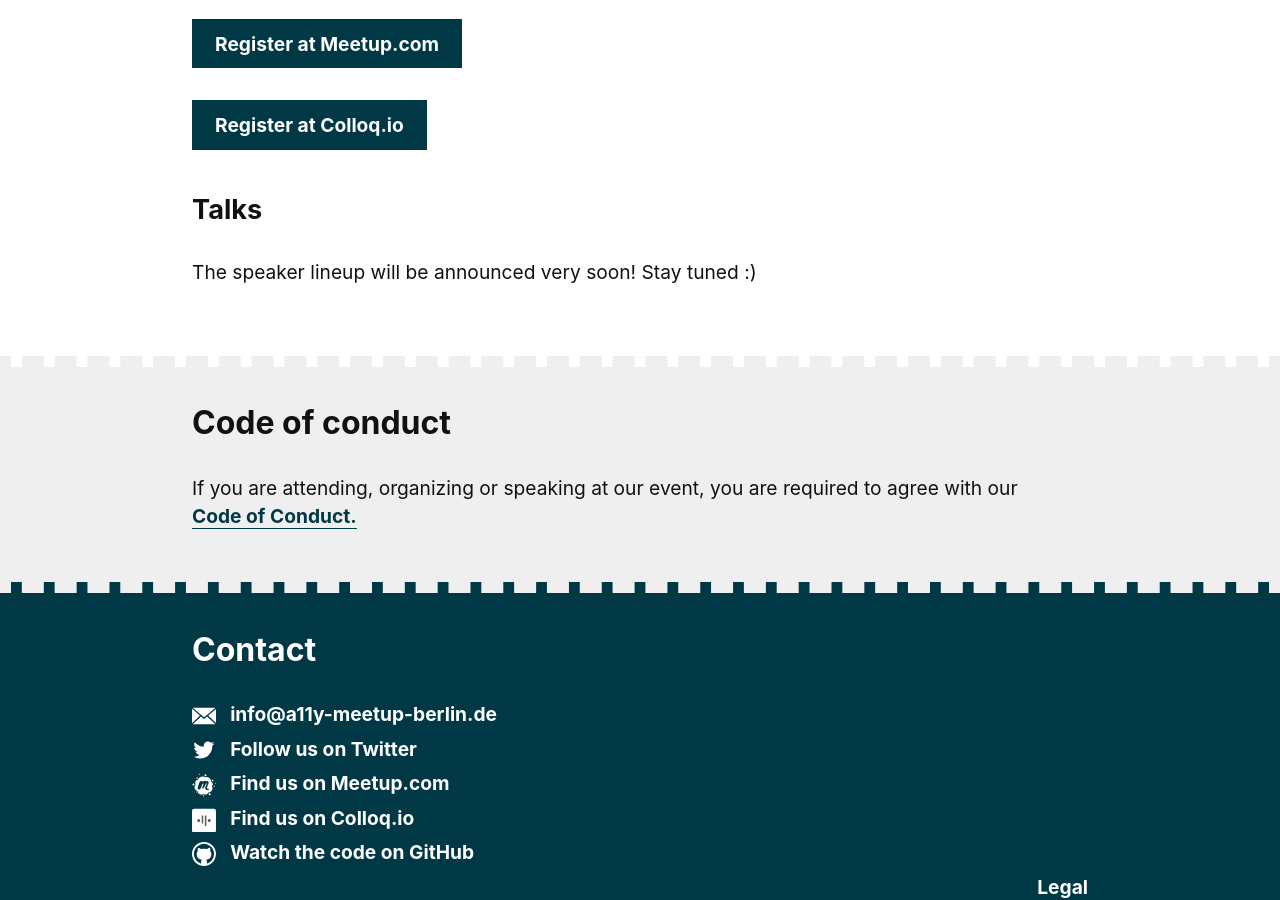
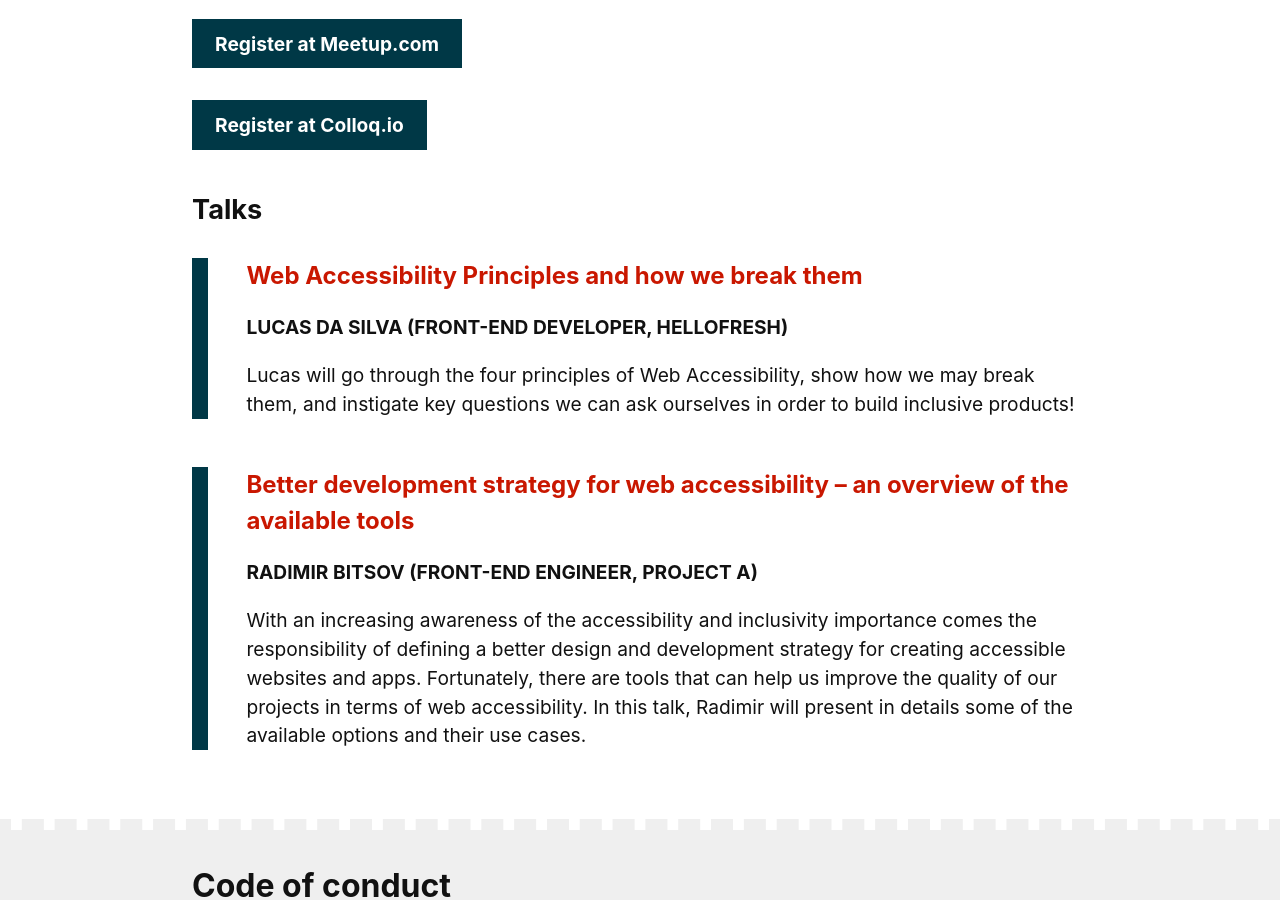
Before and after one commit to a11yberlin/a11y-meetup-berlin.de, a Jekyll site: the page built from index.html, in a window 1280 px wide and 900 px high, scrolled down 723 px. Built offline with Jekyll 4.4.1, drawn with Linux system fonts in a browser that asks for light colours.

Commit message:
#19 - add description for talks for the #2 meetup

```diff
--- a/index.html
+++ b/index.html
@@ -23,5 +23,16 @@ layout: default
         <a class="button button--green" href="https://colloq.io/events/a11y-meetup-berlin/2018/berlin/2" title="Find more information about our upcoming event at colloq.io">Register at Colloq.io</a>
     </div>
     <h3>Talks</h3>
-    <p>The speaker lineup will be announced very soon! Stay tuned :)</p>
+    <div>
+        {% include teaser.html
+            headline="Web Accessibility Principles and how we break them"
+            subline="Lucas da Silva (Front-end Developer, HelloFresh)"
+            text="Lucas will go through the four principles of Web Accessibility, show how we may break them, and instigate key questions we can ask ourselves in order to build inclusive products!"
+        %}
+        {% include teaser.html
+            headline="Better development strategy for web accessibility – an overview of the available tools"
+            subline="Radimir Bitsov (Front-end Engineer, Project A)"
+            text="With an increasing awareness of the accessibility and inclusivity importance comes the responsibility of defining a better design and development strategy for creating accessible websites and apps. Fortunately, there are tools that can help us improve the quality of our projects in terms of web accessibility. In this talk, Radimir will present in details some of the available options and their use cases."
+        %}
+    </div>
 </section>
```
